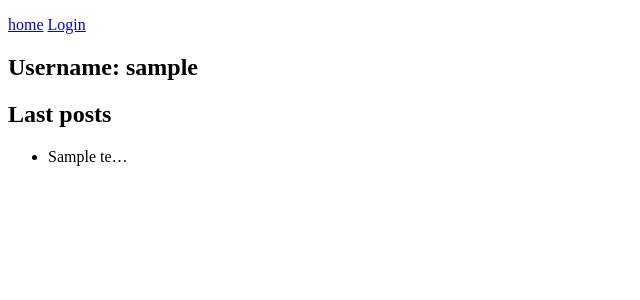
After one commit to noobiept-other/forum, a Django app: a page that uses templates/base.html in a window 1280 px wide. The commit adds this page. Shown: the top 300 px of the page, without its empty margins (0-640 px from the left). Run offline with Django 3.2, Linux system fonts and the light colour scheme; tables that the repository leaves empty hold one stand-in row (values such as "Sample post").

Commit message:
- show the last post off each sub-forum in index - add a user page, to show some stats for the user, and for changing the user options etc - sort the threads by the last post date

```diff
--- a/forum/models.py
+++ b/forum/models.py
@@ -24,6 +24,17 @@ class SubForum( models.Model ):
     def get_url(self):
         return reverse( 'subForum', args= [ self.slug ] )
 
+    def get_last_post(self):
+
+        try:
+            latest = self.post_set.latest( 'date_created' )
+
+        except Post.DoesNotExist:
+            latest = self.thread_set.latest( 'date_created' )
+
+        return latest
+
+
 
 class Thread( models.Model ):
 
@@ -40,9 +51,20 @@ class Thread( models.Model ):
     def get_url(self):
         return reverse( 'thread', args= [ self.sub_forum.slug, self.slug ] )
 
+    def get_last_post(self):
+
+        try:
+            latest = self.post_set.latest( 'date_created' )
+
+        except Post.DoesNotExist:
+            latest = None
+
+        return latest
+
 
 class Post( models.Model ):
 
+    sub_forum = models.ForeignKey( SubForum )
     thread = models.ForeignKey( Thread )
     user = models.ForeignKey( User )
     text = models.TextField( max_length= 1000 )
--- a/forum/urls.py
+++ b/forum/urls.py
@@ -8,7 +8,7 @@ urlpatterns = patterns('',
     # Examples:
     url( r'^$', 'forum.views.index', name= 'index' ),
 
-    url( r'^forum/(?P<forumSlug>[\w-]+)/?$', 'forum.views.sub_forum', name= 'subForum' ),
+    url( r'^forum/(?P<forumSlug>[\w-]+)$', 'forum.views.sub_forum', name= 'subForum' ),
 
     url( r'^forum/(?P<forumSlug>[\w-]+)/(?P<threadSlug>[\w-]+)$', 'forum.views.thread', name= 'thread' ),
 
@@ -17,6 +17,8 @@ urlpatterns = patterns('',
     url( r'^accounts/logout$', 'django.contrib.auth.views.logout', { 'next_page': '/' }, name= 'logout' ),
     url( r'^accounts/new$', 'forum.views.new_account', name= 'new_account' ),
 
+    url( r'^accounts/user/(?P<username>\w+)$', 'forum.views.user_page', name= 'user_page' ),
+
     # Uncomment the admin/doc line below to enable admin documentation:
     # url(r'^admin/doc/', include('django.contrib.admindocs.urls')),
 
--- a/forum/views.py
+++ b/forum/views.py
@@ -1,16 +1,17 @@
 from django.shortcuts import render
 from django.http import Http404, HttpResponseRedirect
 from django.core.urlresolvers import reverse
+from django.contrib.auth.models import User
 
 from forum.models import Category, SubForum, Thread, Post
 from forum.forms import PostForm
+
 
 def index( request ):
 
     context = {
         'categories': Category.objects.all()
     }
-
 
     return render( request, 'index.html', context )
 
@@ -23,9 +24,21 @@ def sub_forum( request, forumSlug ):
     except SubForum.DoesNotExist:
         raise Http404( "Sub-form doesn't exist" )
 
+    threads = forum.thread_set.all()
+
+    def sortThreads( aThread ):
+        last = aThread.get_last_post()
+
+        if last:
+            return last.date_created
+
+        else:
+            return aThread.date_created
+
+    ordered = sorted( threads, key= sortThreads, reverse= True )
 
     context = {
-        'threads': forum.thread_set.all()
+        'threads': ordered
     }
 
     return render( request, 'sub_forum.html', context )
@@ -45,7 +58,7 @@ def thread( request, forumSlug, threadSlug ):
         if form.is_valid():
             text = form.cleaned_data[ 'text' ]
 
-            newPost = Post( thread= theThread, user= request.user, text= text )
+            newPost = Post( sub_forum= theThread.sub_forum, thread= theThread, user= request.user, text= text )
             newPost.save()
 
             return HttpResponseRedirect( reverse( 'thread', args=[ forumSlug, threadSlug ] ) )
@@ -64,6 +77,24 @@ def thread( request, forumSlug, threadSlug ):
 
 
 
+def user_page( request, username ):
+
+    try:
+        user = User.objects.get( username= username )
+
+    except User.DoesNotExist:
+        raise Http404( "User doesn't exist." )
+
+    last_posts = user.post_set.order_by( '-date_created' )[ :5 ]
+
+    context = {
+        'username': username,
+        'last_posts': last_posts
+    }
+
+    return render( request, 'accounts/user_page.html', context )
+
+
 
 def new_account( request ):
 
--- a/static/style.css
+++ b/static/style.css
@@ -10,3 +10,8 @@ td
     padding: 5px;
     min-width: 200px;
     }
+
+th
+    {
+    background-color: #e6edeb;
+    }
--- /dev/null
+++ b/templates/accounts/user_page.html
@@ -0,0 +1,32 @@
+{% extends "base.html" %}
+
+{% block content %}
+
+<h2>Username: {{ username }}</h2>
+
+{% if user.is_authenticated %}
+
+    {% if user.username == username %}
+        <ul>
+            <li><a>Change password.</a></li>
+        </ul>
+    {% else %}
+        <ul>
+            <li><a>Send private message.</a></li>
+        </ul>
+    {% endif %}
+{% endif %}
+
+<h2>Last posts</h2>
+
+{% if last_posts %}
+    <ul>
+        {% for post in last_posts %}
+            <li>{{ post.text|truncatechars:10 }}</li>
+        {% endfor %}
+    </ul>
+{% else %}
+    <p>No posts.</p>
+{% endif %}
+
+{% endblock %}
--- a/templates/base.html
+++ b/templates/base.html
@@ -8,11 +8,16 @@
 <body>
 
 <p id="Menu">
-{% if user.is_authenticated %}
-    Welcome, {{ user }} ( <a href="{% url 'logout' %}">logout</a> )
-{% else %}
-    <a href="{% url 'login' %}">Login</a>
-{% endif %}
+<span>
+    <a href="{% url 'index' %}">home</a>
+</span>
+<span>
+    {% if user.is_authenticated %}
+        Welcome, <a href="{% url 'user_page' user.username %}">{{ user }}</a> ( <a href="{% url 'logout' %}">logout</a> )
+    {% else %}
+        <a href="{% url 'login' %}">Login</a>
+    {% endif %}
+</span>
 </p>
 
 
--- a/templates/index.html
+++ b/templates/index.html
@@ -12,7 +12,7 @@
                 <tr>
                     <td><a href="{{ subforum.get_url }}">{{ subforum.name }}</a></td>
                     <td>threads: {{ subforum.thread_set.all|length }}</td>
-                    <td>latest post</td>
+                    <td>latest post: {{ subforum.get_last_post|truncatechars:10 }} by {{ subforum.get_last_post.user }}</td>
                 </tr>
             {% endfor %}
             </table>
```
Also changed, not shown: templates/sub_forum.html (+12 -7 lines).
